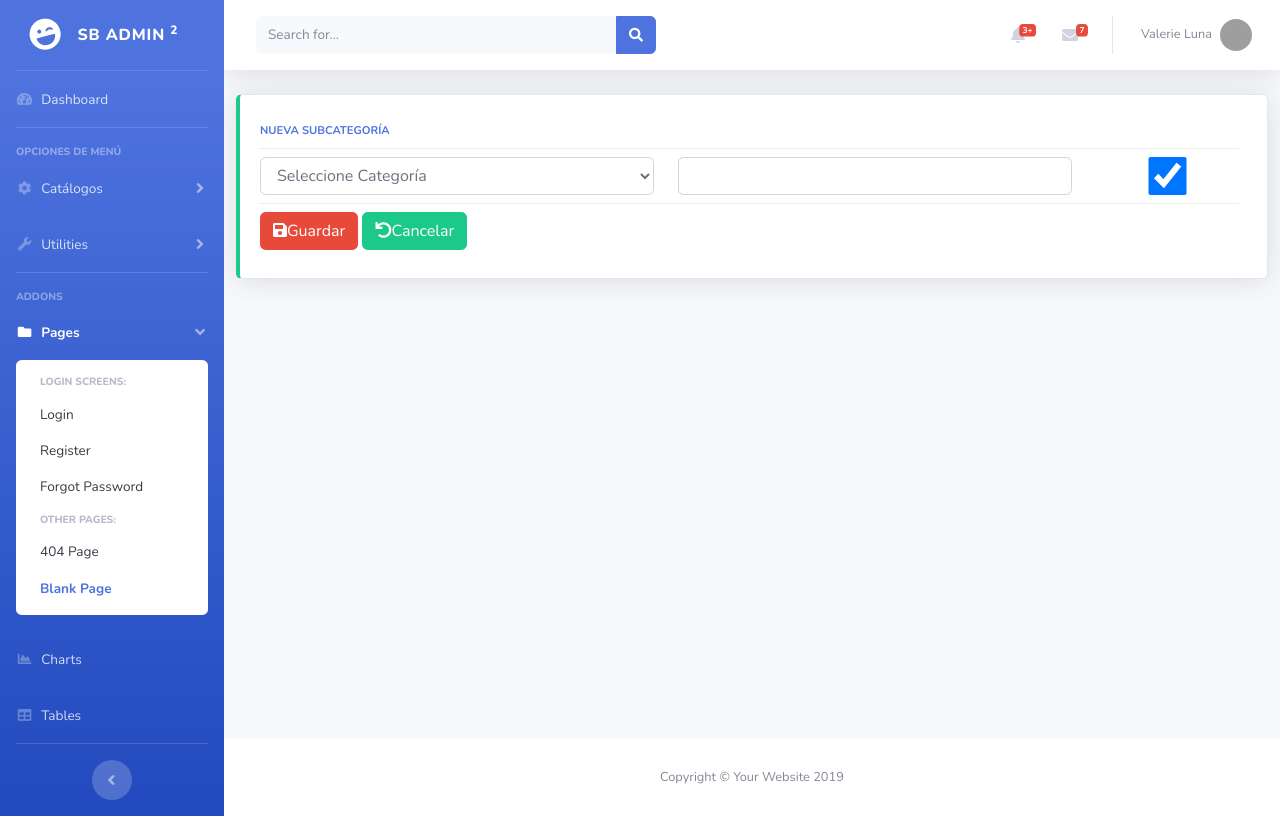
After one commit to Owncreed93/django-facturacion, a Django app: page /inv/subcategorias/new in a window 1280 px wide. The commit adds this page. Run offline with Django 3.2, Linux system fonts and the light colour scheme; a user stored in the database is signed in; tables that the repository leaves empty hold one stand-in row (values such as "Sample post"); some libraries are stand-ins or nearby versions; grey boxes are pictures that could not be loaded.

Commit message:
subcategorias crud terminado

```diff
--- a/app/inv/forms.py
+++ b/app/inv/forms.py
@@ -1,6 +1,6 @@
 from django import forms
 
-from .models import Categoria
+from .models import Categoria, SubCategoria
 
 class CategoriaForm(forms.ModelForm):
 
@@ -23,3 +23,30 @@ class CategoriaForm(forms.ModelForm):
             self.fields[field].widget.attrs.update({
                 'class': 'form-control'
             })
+
+
+class SubCategoriaForm(forms.ModelForm):
+    categoria = forms.ModelChoiceField(
+        queryset = Categoria.objects.filter(estado=True).order_by('descripcion')
+    )
+    class Meta:
+        model = SubCategoria
+        fields = [ 'categoria', 'descripcion', 'estado']
+        labels = {
+            'descripcion' : 'Sub Categoría',
+            'estado': 'Estado'
+        }
+
+        widget = {
+            'descripcion': forms.TextInput
+        }
+
+    def __init__(self, *args, **kwargs):
+        super().__init__(*args, **kwargs)
+
+        for field in iter(self.fields):
+            self.fields[field].widget.attrs.update({
+                'class': 'form-control'
+            })
+
+        self.fields['categoria'].empty_label = 'Seleccione Categoría'
--- a/app/inv/models.py
+++ b/app/inv/models.py
@@ -15,14 +15,14 @@ class Categoria(ClaseModelo):
         verbose_name_plural = "Categorías"
 
     def __str__(self):
-        return f'{self.description}'
+        return f'{self.descripcion}'
 
     def save(self):
         self.descripcion = self.descripcion.upper()
         super(Categoria, self).save()
 
 
-class Subcategoria(ClaseModelo):
+class SubCategoria(ClaseModelo):
     categoria = models.ForeignKey(Categoria, on_delete=models.CASCADE)
     descripcion = models.CharField(
         max_length=100,
@@ -38,4 +38,4 @@ class Subcategoria(ClaseModelo):
 
     def save(self):
         self.descripcion = self.descripcion.upper()
-        super(Subcategoria, self).save()
+        super(SubCategoria, self).save()
--- a/app/inv/templates/inv/catalogos_del.html
+++ b/app/inv/templates/inv/catalogos_del.html
@@ -12,7 +12,7 @@
                         <div class="text-xs font-weight-bold text-warning text-uppercase mb-1">¿ Eliminar "{{ obj.descripcion }}" ?</div>
                         {% comment %} <div class="h5 mb-0 font-weight-bold text-gray-800">18</div> {% endcomment %}
                         <button type="submit" class="btn btn-danger"><i class="far fa-question-circle"></i>Si, eliminar</button>
-                        <a href="{% url 'inv:categoria_list' %}" class="btn btn-success"> <span class="fa fa-undo"></span> Cancelar </a>
+                        <a href="{{ request.META.HTTP_REFERER }}" class="btn btn-success"> <span class="fa fa-undo"></span> Cancelar </a>
                     </div>
 
                     <div class="col-auto">
--- /dev/null
+++ b/app/inv/templates/inv/subcategoria_form.html
@@ -0,0 +1,86 @@
+{% extends 'base/base.html' %}
+
+{% block page_content %}
+<form method="POST" class="form-inline">
+    {% csrf_token %}
+    <div class="col-xl-12 col-md-12 mb-12">
+        {% if obj %}
+            <div class="card border-left-warning shadow h-100 py-2">
+        {% else %}
+            <div class="card border-left-success shadow h-100 py-2">
+        {% endif %}
+            <div class="card-body">
+
+                <div class="row no-gutters align-items-center">
+
+                    <div class="col mr-2">
+                        {% if obj %}
+                            <div class="text-xs font-weight-bold text-warning text-uppercase mb-1">Editar SubCategor&iacute;a</div>
+                        {% else %}
+                            <div class="text-xs font-weight-bold text-primary text-uppercase mb-1">Nueva SubCategor&iacute;a</div>
+                        {% endif %}
+
+                        <div class="dropdown-divider"></div>
+
+                        <div class="row">
+
+                            <div class="col-5">
+                                <div class="input-group">
+                                    {% comment %} <input type="text" name="descripcion" maxlength="100" class="form-control" required id="id_descripcion" placeholder="Descripción"
+                                    value="{% if obj %} {{obj.descripcion}} {% endif %}"> {% endcomment %}
+                                    {{ form.categoria }}
+                                </div>
+                            </div>
+                            <!-- col-5 -->
+
+                            <div class="col-5">
+                                <div class="input-group">
+                                    {% comment %} <input type="text" name="descripcion" maxlength="100" class="form-control" required id="id_descripcion" placeholder="Descripción"
+                                    value="{% if obj %} {{obj.descripcion}} {% endif %}"> {% endcomment %}
+                                    {{ form.descripcion }}
+                                </div>
+                            </div>
+                            <!-- col-5 -->
+
+                            <div class="col-2">
+                                <div class="input-group">
+                                    {% comment %} <label for="id_estado">Estado</label>
+                                    <input type="checkbox" name="estado" class="form-control" id="id_estado" {% if obj.estado %} checked {% endif %} > {% endcomment %}
+                                    {{ form.estado }}
+                                </div>
+                            </div>
+                            <!-- col-2-->
+
+                            {% comment %} {{ form.as_p }} {% endcomment %}
+                        </div> <!-- row -->
+
+
+
+                        <div class="dropdown-divider"></div>
+
+                        <div class="row">
+
+                            <div class="col">
+
+                                <button type="submit" class="btn btn-danger"> <span class="fa fa-save"></span>Guardar </button>
+                                <a href="{% url 'inv:subcategoria_list' %}" class="btn btn-success"> <span class="fa fa-undo"></span>Cancelar </a>
+
+                            </div><!-- col -->
+
+                        </div><!-- row -->
+                    </div>
+
+                </div>
+
+            </div>
+
+        </div>
+    </div>
+</form>
+{% endblock page_content %}
+
+{% block js_page %}
+
+
+
+{% endblock js_page %}
--- a/app/inv/urls.py
+++ b/app/inv/urls.py
@@ -1,15 +1,27 @@
 from django.urls import path
 
 from .views import (
+    # * CATEGORIA VIEWS
     CategoriaView,
     CategoriaNew,
     CategoriaEdit,
     CategoriaDel,
+    # * SUBCATEGORIA VIEWS
+    SubCategoriaView,
+    SubCategoriaNew,
+    SubCategoriaEdit,
+    SubCategoriaDel,
 )
 
 urlpatterns = [
+    # * CATEGORIAS URL
     path('categorias/', CategoriaView.as_view(), name="categoria_list"),
     path('categorias/new', CategoriaNew.as_view(), name="categoria_new"),
     path('categorias/edit/<int:pk>', CategoriaEdit.as_view(), name="categoria_edit"),
-    path('categorias/delete/<int:pk>', CategoriaDel.as_view(), name="catalogos_del")
+    path('categorias/delete/<int:pk>', CategoriaDel.as_view(), name="categoria_del"),
+    # * SUBCATEGORIAS URL
+    path('subcategorias/', SubCategoriaView.as_view(), name="subcategoria_list"),
+    path('subcategorias/new', SubCategoriaNew.as_view(), name="subcategoria_new"),
+    path('subcategorias/edit/<int:pk>', SubCategoriaEdit.as_view(), name="subcategoria_edit"),
+    path('subcategorias/delete/<int:pk>', SubCategoriaDel.as_view(), name="subcategoria_del"),
 ]
--- a/app/inv/views.py
+++ b/app/inv/views.py
@@ -4,8 +4,8 @@ from django.urls import reverse_lazy
 from django.views import generic
 
 
-from .models import Categoria
-from .forms import CategoriaForm
+from .models import Categoria, SubCategoria
+from .forms import CategoriaForm, SubCategoriaForm
 
 
 # Create your views here.
@@ -49,3 +49,44 @@ class CategoriaDel(LoginRequiredMixin, generic.DeleteView):
     template_name = 'inv/catalogos_del.html'
     context_object_name = 'obj'
     success_url = reverse_lazy('inv:categoria_list')
+
+
+class SubCategoriaView(LoginRequiredMixin, generic.ListView):
+    model = SubCategoria
+    template_name = 'inv/subcategoria_list.html'
+    context_object_name = "obj"
+    login_url = 'bases:login'
+
+
+class SubCategoriaNew(LoginRequiredMixin, generic.CreateView):
+    model = SubCategoria
+    template_name = 'inv/subcategoria_form.html'
+    context_object_name = 'obj'
+    form_class = SubCategoriaForm
+    success_url = reverse_lazy('inv:subcategoria_list')
+    login_url = 'bases:login'
+
+    def form_valid(self, form):
+        form.instance.uc = self.request.user
+
+        return super().form_valid(form)
+
+
+class SubCategoriaEdit(LoginRequiredMixin, generic.UpdateView):
+    model = SubCategoria
+    template_name = 'inv/subcategoria_form.html'
+    context_object_name = 'obj'
+    form_class = SubCategoriaForm
+    success_url = reverse_lazy('inv:subcategoria_list')
+    login_url = 'bases:login'
+
+    def form_valid(self, form):
+        form.instance.um = self.request.user.id
+
+        return super().form_valid(form)
+
+class SubCategoriaDel(LoginRequiredMixin, generic.DeleteView):
+    model = SubCategoria
+    template_name = 'inv/catalogos_del.html'
+    context_object_name = 'obj'
+    success_url = reverse_lazy('inv:subcategoria_list')
--- a/app/templates/base/base.html
+++ b/app/templates/base/base.html
@@ -68,6 +68,7 @@
           <div class="bg-white py-2 collapse-inner rounded">
             <h6 class="collapse-header">Catálogos de Inventario :</h6>
             <a class="collapse-item" href="{% url 'inv:categoria_list'%}">Categor&iacute;as</a>
+            <a class="collapse-item" href="{% url 'inv:subcategoria_list'%}">SubCategor&iacute;as</a>
             <a class="collapse-item" href="cards.html">Cards</a>
           </div>
         </div>
```
Also changed, not shown: app/inv/templates/inv/subcategoria_list.html (renamed from app/inv/templates/inv/categoria_list.html, +7 -6 lines), app/inv/migrations/0002_subcategoria.py (added).
